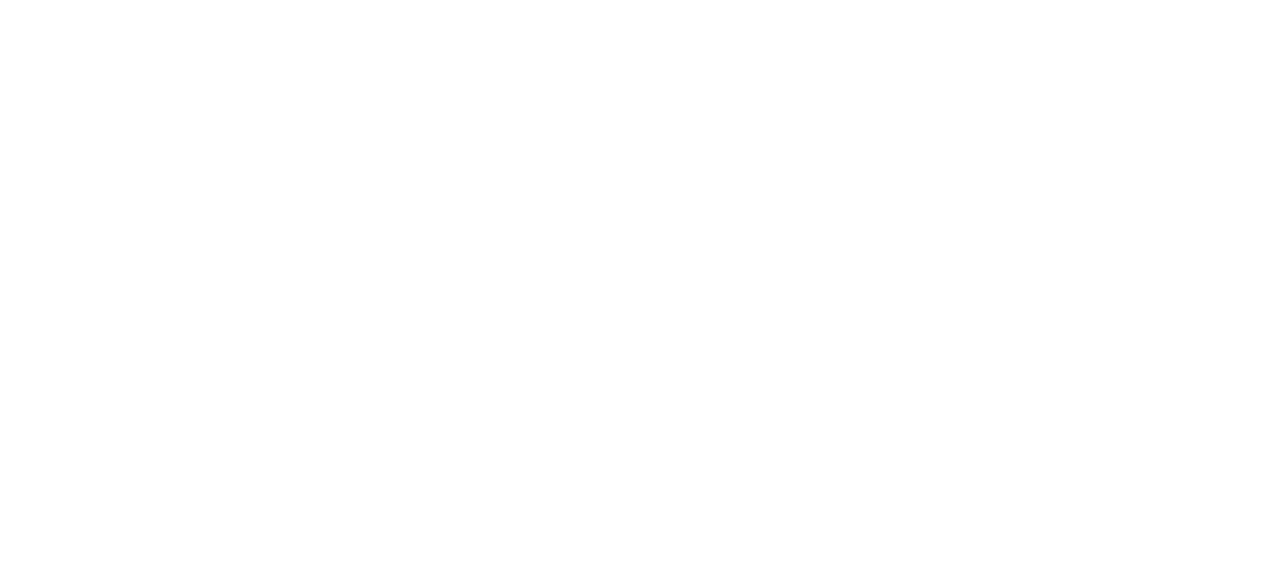
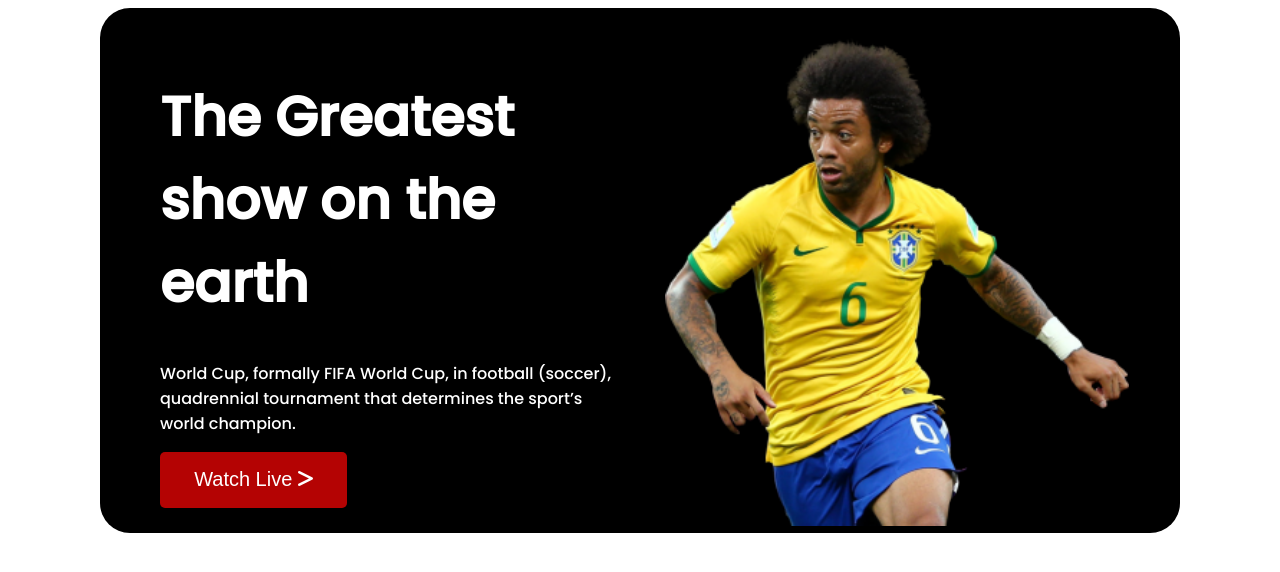
Before and after one commit to Sajia09/Assignment2, a plain HTML site: page index.html in a window 1280 px wide. Drawn offline with Linux system fonts and the light colour scheme.

Commit message:
Banner done

```diff
--- a/index.html
+++ b/index.html
@@ -5,8 +5,26 @@
     <meta http-equiv="X-UA-Compatible" content="IE=edge">
     <meta name="viewport" content="width=device-width, initial-scale=1.0">
     <title>World Cup</title>
+    <!-- Stylesheet -->
+    <link rel="stylesheet" href="styles/style.css">
+    <!-- font-awesome -->
+    <script src="https://kit.fontawesome.com/dd0c766f8e.js" crossorigin="anonymous"></script>
 </head>
 <body>
-
+    <!-- Banner Part -->
+    <header class="header">
+      <div class="banner">
+        <h1 class="headline">The Greatest
+            show on the
+            earth</h1>
+        <p class="banner-text">
+            World Cup, formally FIFA World Cup,  in football (soccer), quadrennial tournament that determines the sport’s world champion.
+        </p>
+        <button class="button1">Watch Live <i class="fa-solid fa-greater-than"></i></button>
+      </div>
+      <div class="banner-image">
+        <img src="assets/Banner Image.png" alt="">
+      </div>
+    </header>
 </body>
 </html>
--- /dev/null
+++ b/styles/style.css
@@ -0,0 +1,49 @@
+/* font */
+@import url('https://fonts.googleapis.com/css2?family=Inter&family=Lobster&family=Poppins:ital,wght@0,500;1,500&display=swap');
+
+body{
+    font-family: 'Poppins', sans-serif;
+    margin-left: 100px;
+    margin-right: 100px;
+}
+/*---------------
+     Header Part
+ ----------------*/
+ .header{
+    display: grid;
+    grid-template-columns: repeat(2,1fr);
+    grid-column-gap: 50px;
+    background-color: black;
+    border-radius: 30px;
+    border: none;
+    padding-top: 30px;
+    padding-bottom: 0;
+ }
+ .banner{
+    padding-left: 60px;
+    padding-left: 60px;
+    border-radius: 30px;
+ }
+ .headline{
+    font-weight: 700;
+    font-size: 55px;
+    color: #FFFFFF;
+ }
+ .banner-text{
+    color: #FFFFFF;
+ }
+ .button1{
+    width: 187px;
+    height: 56px;
+    background: #c70404e7;
+    border-radius: 5px;
+    border: none;
+    font-weight: 400;
+    font-size: 20px;
+    text-align: center;
+    color: #FFFFFF;
+ }
+ .banner-image img{
+    width: 90%;
+    margin-bottom: 0;
+ }
```
